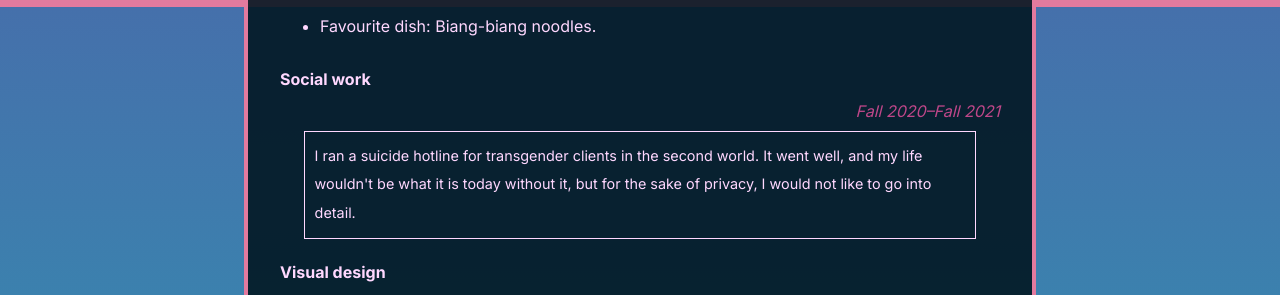
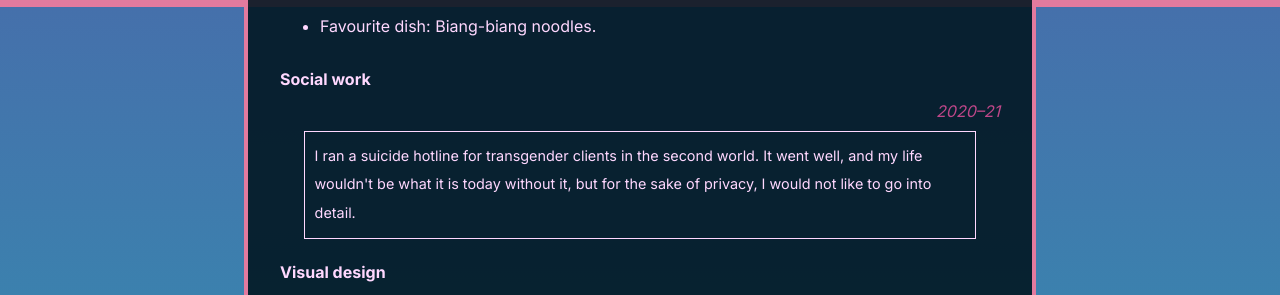
Before and after one commit to mszegedy/cv, a Jekyll site: the page built from extras.md, in a window 1280 px wide and 900 px high, scrolled down 734 px. Shown: the part 159-454 px from the top of the window. Built offline with Jekyll 4.4.1, drawn with Linux system fonts in a browser that asks for light colours.

Commit message:
more extras tweaks

```diff
--- a/extras.md
+++ b/extras.md
@@ -32,7 +32,7 @@ time="Spring 2010–present" %}
 
 {% include job_entry.html
 title="Social work"
-time="Fall 2020–Fall 2021"%}
+time="2020–21"%}
 <div class="aside">I ran a suicide hotline for transgender clients in the second
 world. It went well, and my life wouldn't be what it is today without it, but
 for the sake of privacy, I would not like to go into detail.</div>
```
